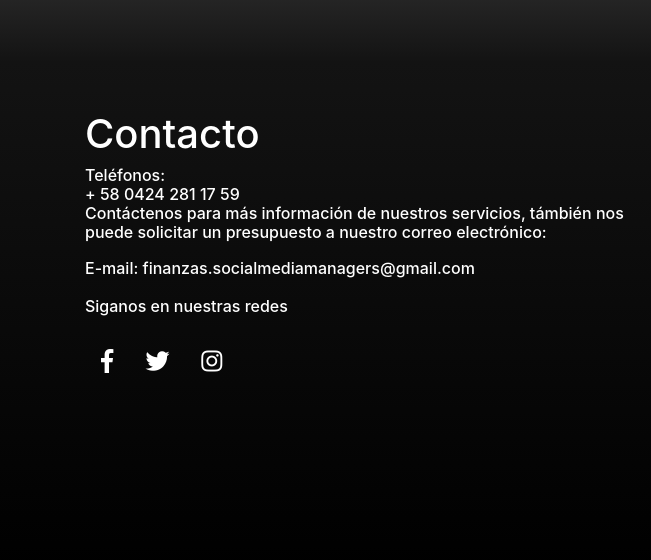
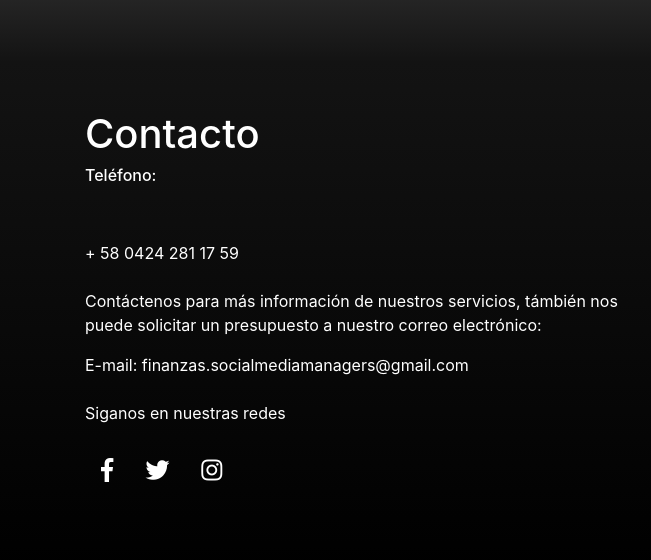
Before and after one commit to Roviec/roviec.github.io, a plain HTML site: page index.html in a window 1280 px wide. Shown: the part 4120-4680 px from the top of the page, 0-651 px from the left. Drawn offline with nearby package versions, Linux system fonts and the light colour scheme; grey boxes are pictures that could not be loaded.

Commit message:
Update index.html

```diff
--- a/index.html
+++ b/index.html
@@ -412,9 +412,12 @@
                 <h1>Contacto</h1>
 
               <h6>
-              Teléfonos:
+               Teléfono:
+
+               </h6>
+<br>                <br>
+               + 58  0424 281 17 59
                 <br>
-                + 58  0424 281 17 59
                 <br>
               Contáctenos para más información de nuestros servicios, támbién nos puede solicitar un presupuesto a nuestro correo electrónico:
               </p>
```
